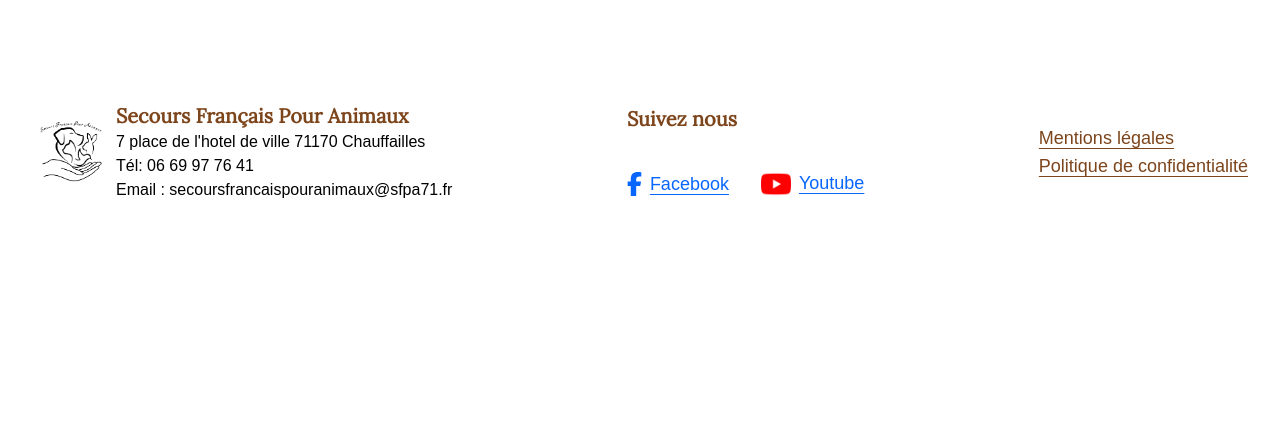
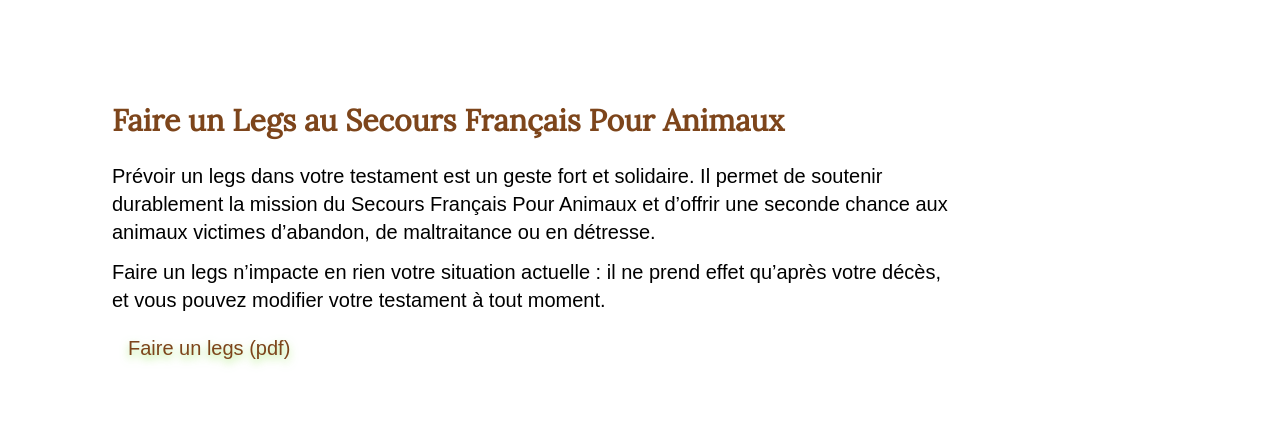
Before and after one commit to Tonyac-create/site, a Next.js app: page /help in a window 1280 px wide. Shown: the part 3426-3863 px from the top of the page. Before the commit the page ends 3660 px from the top, so only its background shows below. Built offline with nearby package versions, Linux system fonts and the light colour scheme; a web font is replaced by a local one.

Commit message:
add leg section helppage

```diff
--- /dev/null
+++ b/app/components/HelpPage/LegSection.tsx
@@ -0,0 +1,18 @@
+'use client';
+
+import Button from "../Button";
+
+export default function LegSection() {
+    return (
+        <section className="py-10 mx-6 pt-8 lg:mx-28">
+            <h2 className="text-brown text-3xl font-lora font-semibold mb-6">Faire un Legs au Secours Français Pour Animaux</h2>
+            <p className="text-xl mt-3 mb-1 w-[80%]">Prévoir un legs dans votre testament est un geste fort et solidaire.
+                Il permet de soutenir durablement la mission du Secours Français Pour Animaux
+                et d’offrir une seconde chance aux animaux victimes d’abandon, de maltraitance ou en détresse.
+            </p>
+            <p className="text-xl mt-3 mb-5 w-[80%]">Faire un legs n’impacte en rien votre situation actuelle :
+                il ne prend effet qu’après votre décès, et vous pouvez modifier votre testament à tout moment.</p>
+            <Button href="/pdf/Legs.pdf" variant="pdf">Faire un legs (pdf)</Button>
+        </section>
+    );
+}
--- a/app/help/page.tsx
+++ b/app/help/page.tsx
@@ -2,6 +2,7 @@ import HeroSectionHelp from "../components/HelpPage/HeroSectionHelp";
 import WhyHelpSection from "../components/HelpPage/WhyHelpSection";
 import FoodSection from "../components/HelpPage/FoodSection";
 import HelloAssoSection from "../components/HelpPage/HelloAssoSection";
+import LegSection from "../components/HelpPage/LegSection";
 
 export default function HelpPage() {
     return (
@@ -10,6 +11,7 @@ export default function HelpPage() {
             <WhyHelpSection />
             <FoodSection />
             <HelloAssoSection />
+            <LegSection />
         </main>
     )
 }
```
Also changed, not shown: 1 other file (tests, documents, lock files or other folders).
